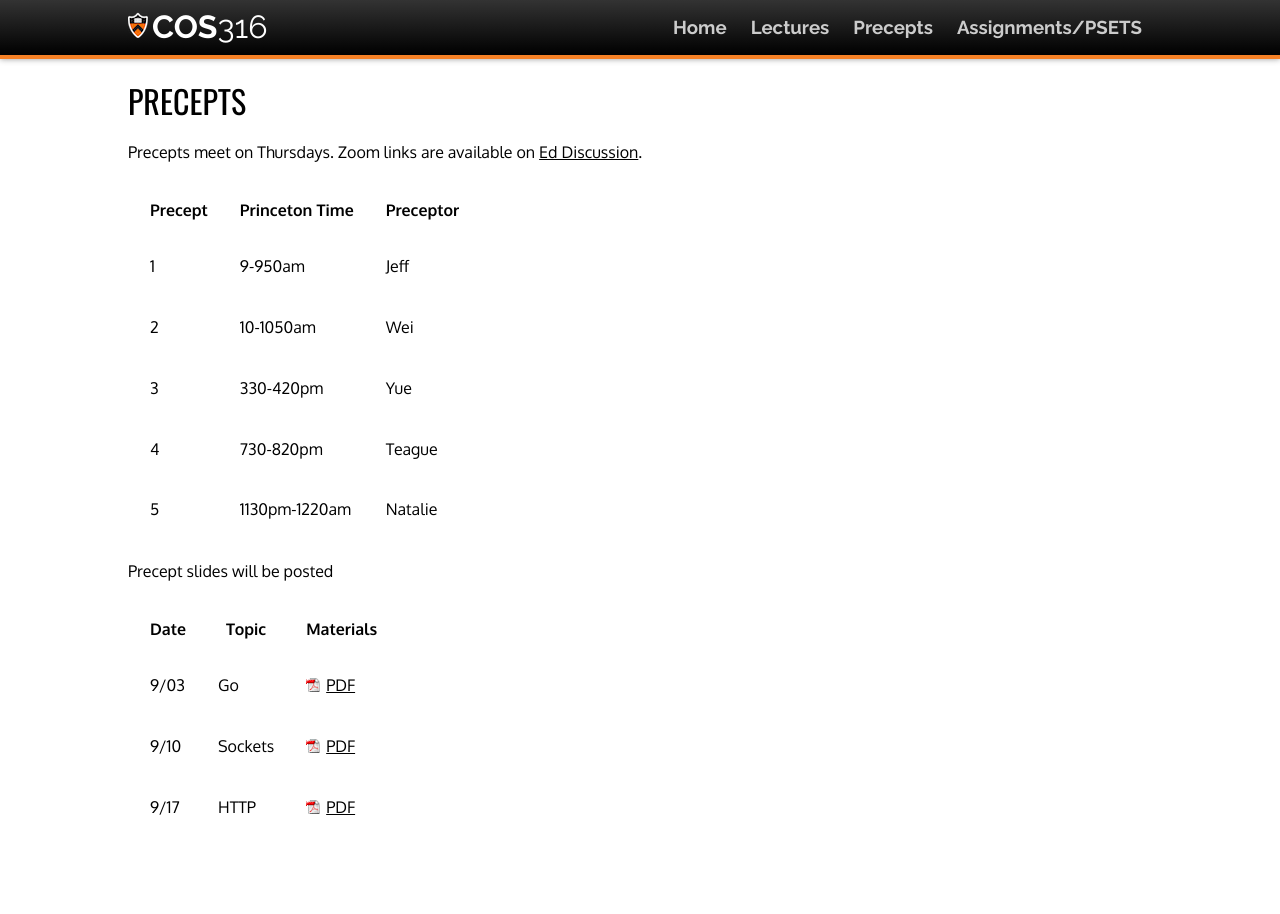
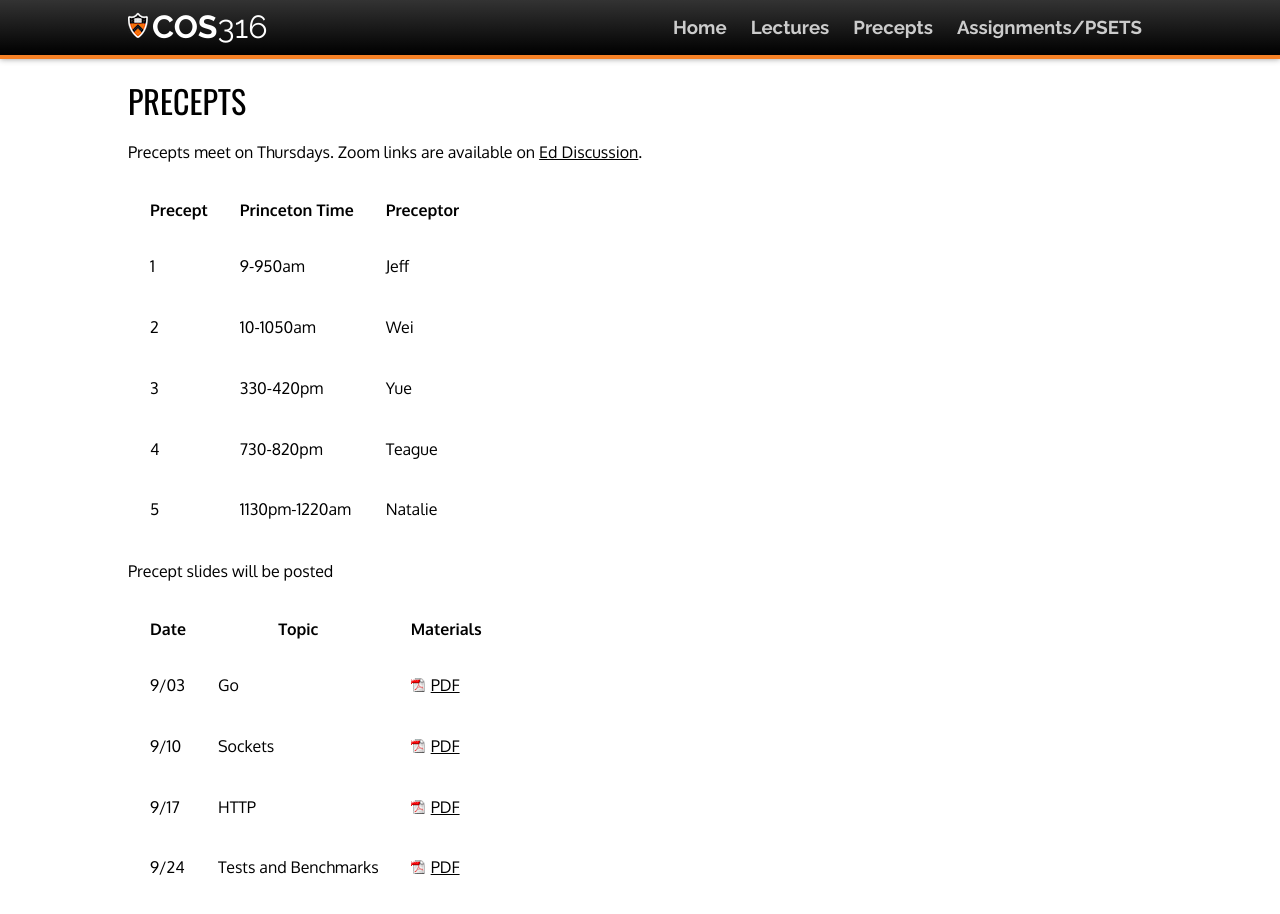
Before and after one commit to cos316/cos316-web, a Jekyll site: the page built from precepts.md, in a window 1280 px wide and 963 px high. Shown: the top 914 px of the window. Built offline with Jekyll 4.4.1, drawn with Linux system fonts in a browser that asks for light colours; nearby versions of some CDN libraries.

Commit message:
upload precept 4

```diff
--- a/precepts.md
+++ b/precepts.md
@@ -20,3 +20,4 @@ Precept slides will be posted
 | 9/03  | Go       | [PDF](/precepts/Go-Programming.pdf) |
 | 9/10  | Sockets  | [PDF](/precepts/Socket-Programming.pdf) |
 | 9/17  | HTTP     | [PDF](/precepts/HTTP.pdf) |
+| 9/24  | Tests and Benchmarks | [PDF](/precepts/Testing-and-Benchmarking.pdf) |
```
Also changed, not shown: 1 other file.
